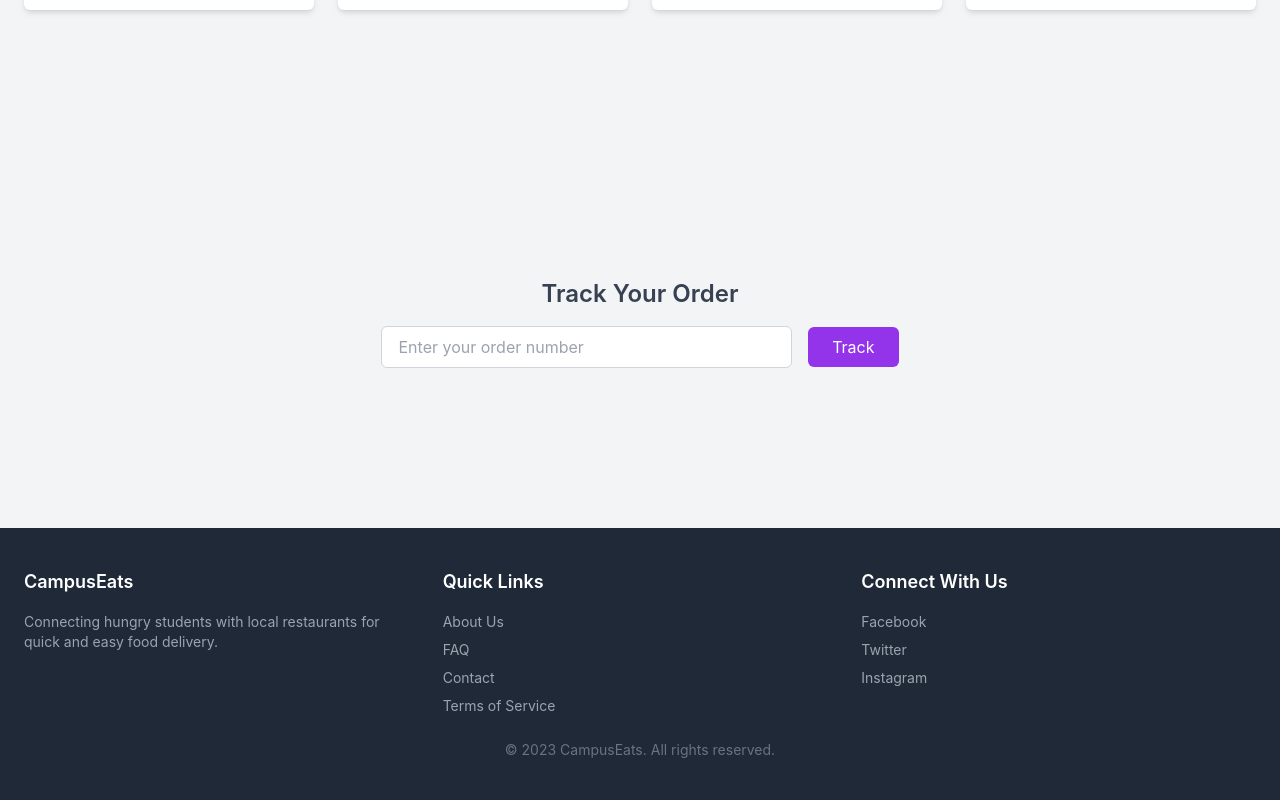
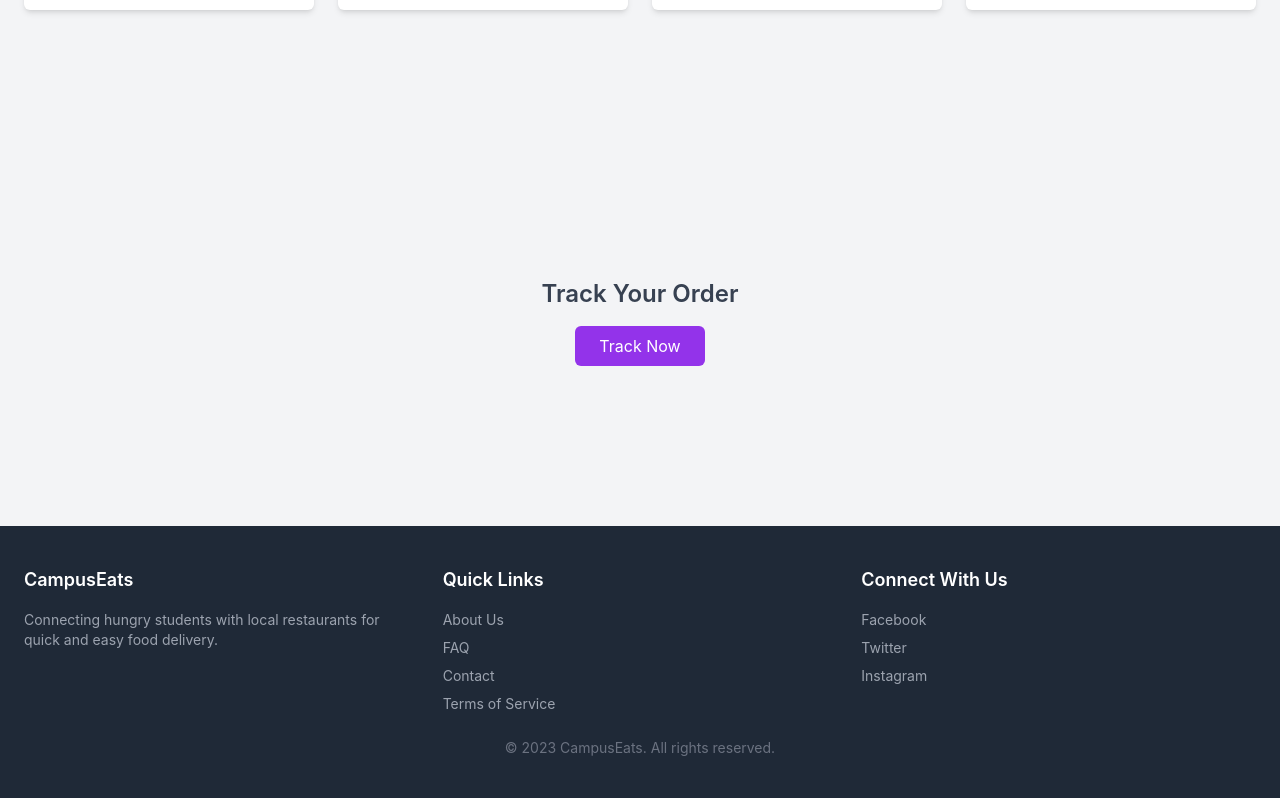
Before and after one commit to mrabdulla3/campuseats, a React (Create React App) app: page / in a window 1280 px wide. Shown: the part 1396-2196 px from the top of the page. Built offline with nearby package versions, Linux system fonts and the light colour scheme.

Commit message:
improved tracking layout

```diff
--- a/src/component/Footer.jsx
+++ b/src/component/Footer.jsx
@@ -7,13 +7,8 @@ const Footer = () => {
       <div className="container mx-auto px-6 pb-40 text-center">
         <h2 className="text-2xl font-semibold text-gray-700 mb-4">Track Your Order</h2>
         <div className="flex justify-center items-center gap-4">
-          <input
-            type="text"
-            placeholder="Enter your order number"
-            className="w-1/3 border border-gray-300 rounded-md py-2 px-4 focus:outline-none focus:ring-2 focus:ring-purple-500"
-          />
           <button className="bg-purple-600 text-white px-6 py-2 rounded-md hover:bg-purple-700">
-            Track
+            Track Now
           </button>
         </div>
       </div>
```
Also changed, not shown: 1 other file (tests, documents, lock files or other folders).
